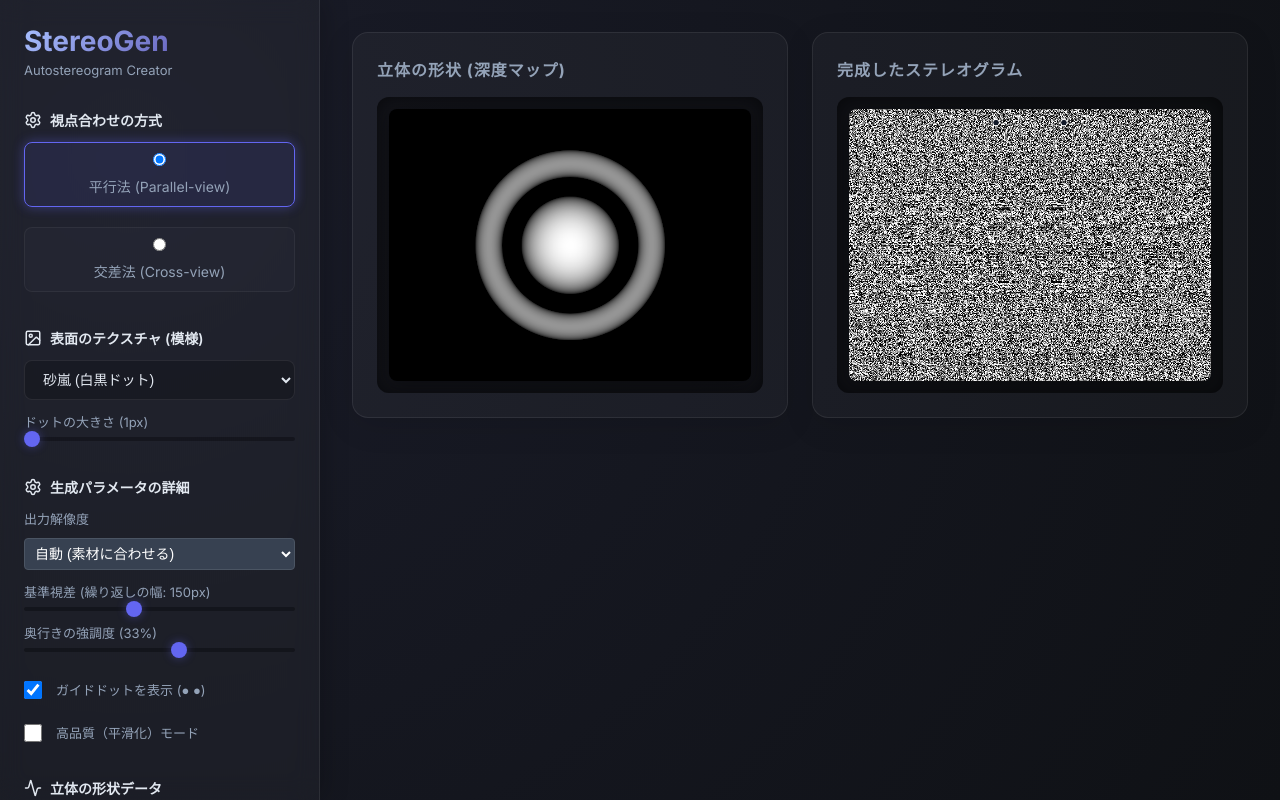
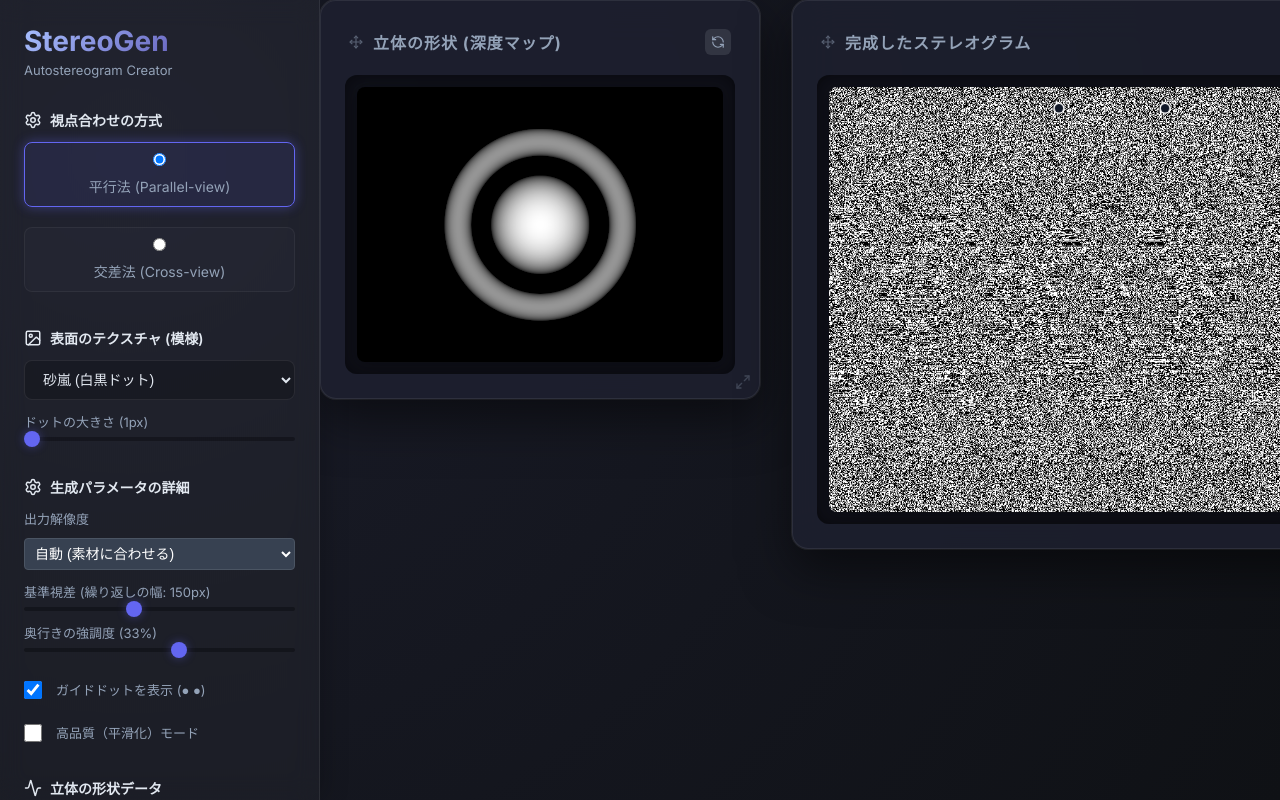
Before and after one commit to onigiri-uma2/stereogen, a React (Vite) app: page / in a window 1280 px wide. Built offline with nearby package versions, Linux system fonts and the light colour scheme.

Commit message:
ui: implement draggable and resizable preview panels with auto-height and flex-aware tooltip

```diff
--- a/src/App.css
+++ b/src/App.css
@@ -210,6 +210,7 @@ input[type="range"]::-webkit-slider-thumb {
   flex-direction: column;
   padding: 32px;
   overflow-y: auto;
+  position: relative; /* 子要素のフローティング（absolute）の基準点にする */
 }
 
 .kanban {
@@ -230,20 +231,126 @@ input[type="range"]::-webkit-slider-thumb {
   display: flex;
   flex-direction: column;
   align-items: center;
+  min-width: 0; /* ブラウザの最小幅計算を無効化 */
+  min-height: 0;
+  overflow: hidden; /* 中身の画像が枠を突き出すのを防ぐ */
 }
 
 .panel h2 {
   font-size: 16px;
   color: var(--text-secondary);
-  align-self: flex-start;
-  margin-bottom: 16px;
   text-transform: uppercase;
   letter-spacing: 1px;
+  margin: 0;
+}
+
+.panel-header {
+  width: 100%;
+  display: flex;
+  align-items: center;
+  justify-content: space-between;
+  margin-bottom: 16px;
+  cursor: grab;
+  user-select: none;
+  padding: 4px;
+  border-radius: 8px;
+  transition: background 0.2s;
+  flex-shrink: 0; /* ヘッダーは潰れないようにする */
+}
+
+.panel-header:hover {
+  background: rgba(255, 255, 255, 0.05);
+}
+
+.panel-header:active {
+  cursor: grabbing;
+}
+
+.panel-title-area {
+  display: flex;
+  align-items: center;
+  gap: 10px;
+}
+
+.drag-icon {
+  color: var(--text-secondary);
+  opacity: 0.5;
+}
+
+.panel-content {
+  width: 100%;
+  flex: 1;
+  display: flex;
+  flex-direction: column;
+  align-items: center;
+  min-width: 0;
+  min-height: 0;
+}
+
+/* パネル内部でツールチップを使用する場合、レイアウトの連鎖（Flex）を維持する */
+.panel-content .tooltip-wrapper,
+.panel-content .tooltip-trigger,
+.panel-content .tooltip-content-grow {
+  width: 100%;
+  flex: 1;
+  display: flex;
+  flex-direction: column;
+  min-height: 0;
+}
+
+.floating {
+  box-shadow: 0 20px 50px rgba(0,0,0,0.5), 0 0 0 1px rgba(255,255,255,0.1);
+  background: rgba(30, 32, 47, 0.85) !important;
+  backdrop-filter: blur(20px);
+}
+
+.floating.dragging {
+  opacity: 0.9;
+  z-index: 1000 !important;
+}
+
+.resize-handle {
+  position: absolute;
+  bottom: 4px;
+  right: 4px;
+  width: 24px;
+  height: 24px;
+  display: flex;
+  align-items: center;
+  justify-content: center;
+  cursor: nwse-resize;
+  color: var(--text-secondary);
+  opacity: 0.3;
+  transition: opacity 0.2s;
+}
+
+.resize-handle:hover {
+  opacity: 1;
+  color: var(--accent-color);
+}
+
+.reset-pos-btn {
+  background: rgba(255,255,255,0.1);
+  border: none;
+  color: var(--text-secondary);
+  padding: 6px;
+  border-radius: 6px;
+  cursor: pointer;
+  display: flex;
+  align-items: center;
+  justify-content: center;
+  transition: all 0.2s;
+}
+
+.reset-pos-btn:hover {
+  background: var(--accent-color);
+  color: white;
 }
 
 .canvas-container {
   width: 100%;
-  max-width: 800px;
+  flex: 1 1 auto;
+  min-height: 0; /* flexアイテムが縮小できるようにする */
   background: rgba(0,0,0,0.4);
   border-radius: 12px;
   overflow: hidden;
@@ -252,11 +359,19 @@ input[type="range"]::-webkit-slider-thumb {
   justify-content: center;
   align-items: center;
   padding: 12px;
+  box-sizing: border-box;
+}
+
+/* パネルが手動でリサイズ（固定高さモード）された場合のみ、縦方向の強制フィットを有効化 */
+.panel.resized .canvas-container {
+  height: 0;
 }
 
 .preview-canvas {
+  width: 100%;
+  height: 100%;
   max-width: 100%;
-  max-height: 50vh;
+  max-height: 100%; /* パネルの高さに合わせて伸縮 */
   object-fit: contain;
   border-radius: 8px;
   box-shadow: 0 4px 20px rgba(0,0,0,0.3);
@@ -462,7 +577,7 @@ input[type="range"]::-webkit-slider-thumb {
   }
 
   .preview-canvas {
-    max-height: 40vh;
+    max-height: 40vh; /* モバイルでは画面を占有しすぎないよう制限 */
   }
 
   .logo h1 {
--- a/src/App.jsx
+++ b/src/App.jsx
@@ -1,6 +1,7 @@
 import React, { useState, useEffect, useLayoutEffect, useRef, useCallback } from 'react';
 import { generateStereogram, applyWiggleToDepthMap } from './stereogram';
-import { Settings, Image as ImageIcon, Video, Download, RefreshCw, Upload, Play, Square, Activity, Wand2, Loader2, Sliders, Menu, X, HelpCircle, AlertCircle } from 'lucide-react';
+import { Settings, Image as ImageIcon, Video, Download, RefreshCw, Upload, Play, Square, Activity, Wand2, Loader2, Sliders, Menu, X, HelpCircle, AlertCircle, Layout } from 'lucide-react';
+import DraggablePanel from './components/DraggablePanel';
 import Tooltip from './components/Tooltip';
 import './App.css';
 
@@ -1364,22 +1365,34 @@ function App() {
       <main className="main-content">
         <div className="kanban">
           {/* 深度マッププレビュー */}
-          <div className="panel depth-panel">
-            <h2>立体の形状 (深度マップ)</h2>
+          <DraggablePanel
+            title="立体の形状 (深度マップ)"
+            id="depth-panel-draggable"
+            isMobile={isMobileView}
+            className="depth-panel"
+            initialPos={{ x: 0, y: 0 }}
+            initialSize={{ width: 440, height: 'auto' }}
+          >
             <div className="canvas-container">
               <canvas ref={depthCanvasRef} className="preview-canvas" />
             </div>
-          </div>
+          </DraggablePanel>
 
           {/* 生成結果プレビュー（PCではホバー時に案内を表示） */}
-          <div className="panel output-panel">
-            <h2>完成したステレオグラム</h2>
+          <DraggablePanel
+            title="完成したステレオグラム"
+            id="output-panel-draggable"
+            isMobile={isMobileView}
+            className="output-panel"
+            initialPos={{ x: 472, y: 0 }}
+            initialSize={{ width: 640, height: 'auto' }}
+          >
             <Tooltip content={!isMobileView ? "クリックで全画面表示" : null}>
               <div className="canvas-container" onClick={() => setFullscreenView(true)} style={{ cursor: 'pointer' }}>
                 <canvas ref={outputCanvasRef} className="preview-canvas" />
               </div>
             </Tooltip>
-          </div>
+          </DraggablePanel>
         </div>
       </main>
 
--- /dev/null
+++ b/src/components/DraggablePanel.jsx
@@ -0,0 +1,186 @@
+import React, { useState, useEffect, useRef, useCallback } from 'react';
+import { Maximize2, Move, RefreshCcw } from 'lucide-react';
+
+/**
+ * ドラッグおよびリサイズ可能なパネルコンポーネント
+ * PCではフローティング表示、モバイルでは通常のスタック表示に切り替わります。
+ */
+const DraggablePanel = ({
+  children,
+  title,
+  id,
+  isMobile,
+  initialPos = { x: 0, y: 0 },
+  initialSize = { width: '100%', height: 'auto' },
+  className = ""
+}) => {
+  const [isFloating, setIsFloating] = useState(!isMobile);
+  const [pos, setPos] = useState(initialPos);
+  const [size, setSize] = useState({
+    width: typeof initialSize.width === 'number' ? initialSize.width : 500,
+    height: typeof initialSize.height === 'number' ? initialSize.height : 400
+  });
+  const [isDragging, setIsDragging] = useState(false);
+  const [isResizing, setIsResizing] = useState(false);
+  const [hasResizedDown, setHasResizedDown] = useState(false);
+
+  const panelRef = useRef(null);
+  const dragStartPos = useRef({ x: 0, y: 0 });
+  const resizeStartSize = useRef({ w: 0, h: 0 });
+
+  // 初回のサイズ取得（非フローティング時のみ）
+  useEffect(() => {
+    if (panelRef.current && !isFloating) {
+      const rect = panelRef.current.getBoundingClientRect();
+      setSize({ width: rect.width, height: rect.height });
+    }
+  }, [isMobile, isFloating]);
+
+  // モバイル切り替え時にフローティング状態を同期
+  useEffect(() => {
+    setIsFloating(!isMobile);
+  }, [isMobile]);
+
+  // ドラッグ開始
+  const handleDragStart = (e) => {
+    if (isMobile) return;
+
+    // ドラッグ開始時にグリッドからフローティングに切り替え
+    if (!isFloating && panelRef.current) {
+      const rect = panelRef.current.getBoundingClientRect();
+      // スクロール位置を考慮して絶対座標を計算
+      setPos({ x: rect.left, y: rect.top + window.scrollY });
+      setSize({ width: rect.width, height: rect.height });
+      setIsFloating(true);
+    }
+
+    setIsDragging(true);
+    dragStartPos.current = {
+      x: e.clientX - pos.x,
+      y: e.clientY - pos.y
+    };
+    e.preventDefault();
+  };
+
+  // リサイズ開始
+  const handleResizeStart = (e) => {
+    if (isMobile) return;
+
+    if (!isFloating && panelRef.current) {
+      const rect = panelRef.current.getBoundingClientRect();
+      setPos({ x: rect.left, y: rect.top + window.scrollY });
+      setSize({ width: rect.width, height: rect.height });
+      setIsFloating(true);
+    }
+
+    setIsResizing(true);
+    setHasResizedDown(true);
+
+    // 現在のサイズが 'auto' などの場合は実数に正規化
+    let currentWidth = size.width;
+    let currentHeight = size.height;
+    if (panelRef.current) {
+      const rect = panelRef.current.getBoundingClientRect();
+      currentWidth = rect.width;
+      currentHeight = rect.height;
+      setSize({ width: currentWidth, height: currentHeight });
+    }
+
+    dragStartPos.current = { x: e.clientX, y: e.clientY };
+    resizeStartSize.current = { w: currentWidth, h: currentHeight };
+    e.preventDefault();
+    e.stopPropagation();
+  };
+
+  // マウス移動（ドラッグ・リサイズ共通）
+  const handleMouseMove = useCallback((e) => {
+    if (isDragging) {
+      setPos({
+        x: e.clientX - dragStartPos.current.x,
+        y: e.clientY - dragStartPos.current.y
+      });
+    } else if (isResizing) {
+      const deltaX = e.clientX - dragStartPos.current.x;
+      const deltaY = e.clientY - dragStartPos.current.y;
+      setSize({
+        width: Math.max(200, resizeStartSize.current.w + deltaX),
+        height: Math.max(150, resizeStartSize.current.h + deltaY)
+      });
+    }
+  }, [isDragging, isResizing]);
+
+  const handleMouseUp = useCallback(() => {
+    setIsDragging(false);
+    setIsResizing(false);
+  }, []);
+
+  useEffect(() => {
+    if (isDragging || isResizing) {
+      window.addEventListener('mousemove', handleMouseMove);
+      window.addEventListener('mouseup', handleMouseUp);
+    } else {
+      window.removeEventListener('mousemove', handleMouseMove);
+      window.removeEventListener('mouseup', handleMouseUp);
+    }
+    return () => {
+      window.removeEventListener('mousemove', handleMouseMove);
+      window.removeEventListener('mouseup', handleMouseUp);
+    };
+  }, [isDragging, isResizing, handleMouseMove, handleMouseUp]);
+
+  // 配置のリセット
+  const resetLayout = () => {
+    setPos(initialPos);
+    setSize({
+      width: typeof initialSize.width === 'number' ? initialSize.width : 500,
+      height: typeof initialSize.height === 'number' ? initialSize.height : 'auto'
+    });
+    setHasResizedDown(false);
+    setIsDragging(false);
+    setIsResizing(false);
+  };
+
+  const style = !isMobile && isFloating ? {
+    position: 'absolute',
+    left: `${pos.x}px`,
+    top: `${pos.y}px`,
+    width: `${size.width}px`,
+    height: hasResizedDown ? `${size.height}px` : initialSize.height,
+    zIndex: isDragging || isResizing ? 100 : 50,
+    margin: 0,
+    transition: isDragging || isResizing ? 'none' : 'all 0.3s cubic-bezier(0.4, 0, 0.2, 1)'
+  } : {};
+
+  return (
+    <div
+      ref={panelRef}
+      id={id}
+      className={`panel ${className} ${isFloating ? 'floating' : ''} ${isDragging ? 'dragging' : ''} ${hasResizedDown || typeof initialSize.height === 'number' ? 'resized' : ''}`}
+      style={style}
+    >
+      <div className="panel-header" onMouseDown={handleDragStart}>
+        <div className="panel-title-area">
+          <Move size={14} className="drag-icon" />
+          <h2>{title}</h2>
+        </div>
+        {!isMobile && isFloating && (
+          <button className="reset-pos-btn" onClick={resetLayout} title="配置を初期状態に戻す">
+            <RefreshCcw size={14} />
+          </button>
+        )}
+      </div>
+
+      <div className="panel-content">
+        {children}
+      </div>
+
+      {!isMobile && (
+        <div className="resize-handle" onMouseDown={handleResizeStart}>
+          <Maximize2 size={16} />
+        </div>
+      )}
+    </div>
+  );
+};
+
+export default DraggablePanel;
```
